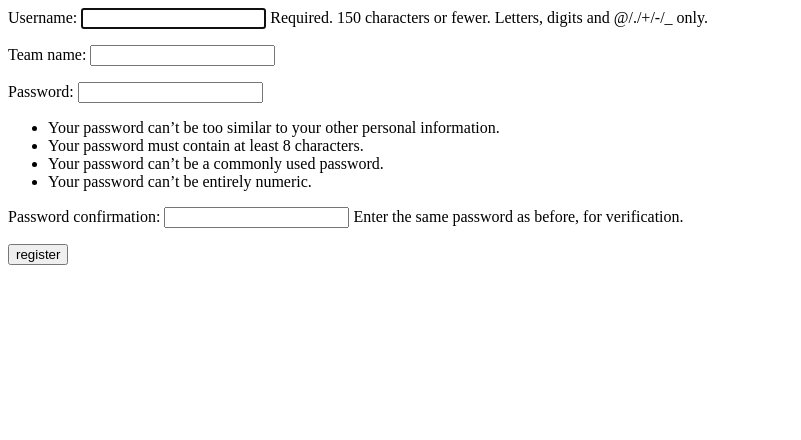
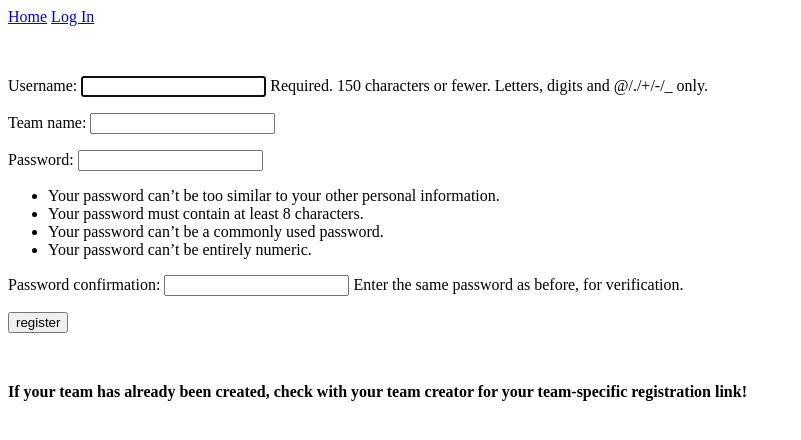
Before and after one commit to jessicamyee/Virtual_Icebreaker, a Django app: page /register/ in a window 1280 px wide. Shown: the top 440 px of the page, without its empty margins (0-801 px from the left). Run offline with Django 3.2, Linux system fonts and the light colour scheme.

Commit message:
Revised login and registration templates to include navigation

```diff
--- a/app_users/templates/app_users/register.html
+++ b/app_users/templates/app_users/register.html
@@ -1,3 +1,15 @@
+<p>
+    {% if user.is_authenticated %}
+      Hello, {{ user.username }}.
+      <a href="{% url 'app_users:logout' %}"><b>Log Out</b></a>
+     {% else %}
+     <a href="{% url 'offsite_questions:index' %}">Home</a>
+     <a href="{% url 'app_users:login' %}">Log In</a>
+    {% endif %}
+  </p>
+
+<br>
+
 
 <form method= "post" action= "{% url 'app_users:register' %}">
     {% csrf_token %}
@@ -5,3 +17,12 @@
     <button name = "submit">register</button>
     <input type = "hidden" name = "next" value = "{% url 'offsite_questions:index' %}" />
 </form>
+
+
+
+
+
+<br>
+
+
+<p><b>If your team has already been created, check with your team creator for your team-specific registration link!</b></p>
```
Also changed, not shown: app_users/templates/app_users/login.html (+9 -0 lines). Lines whose indentation alone changed are shown as unchanged.
